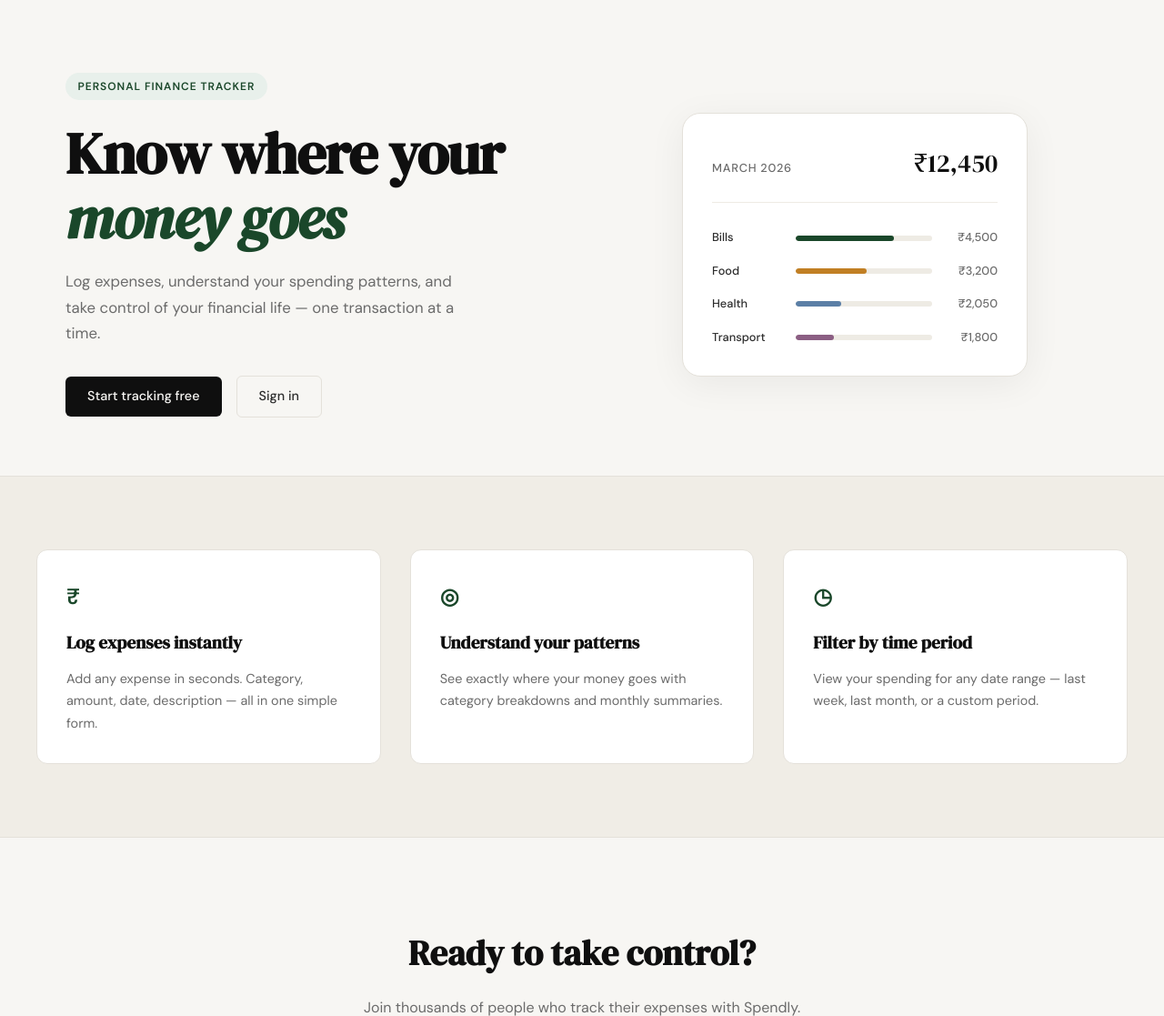
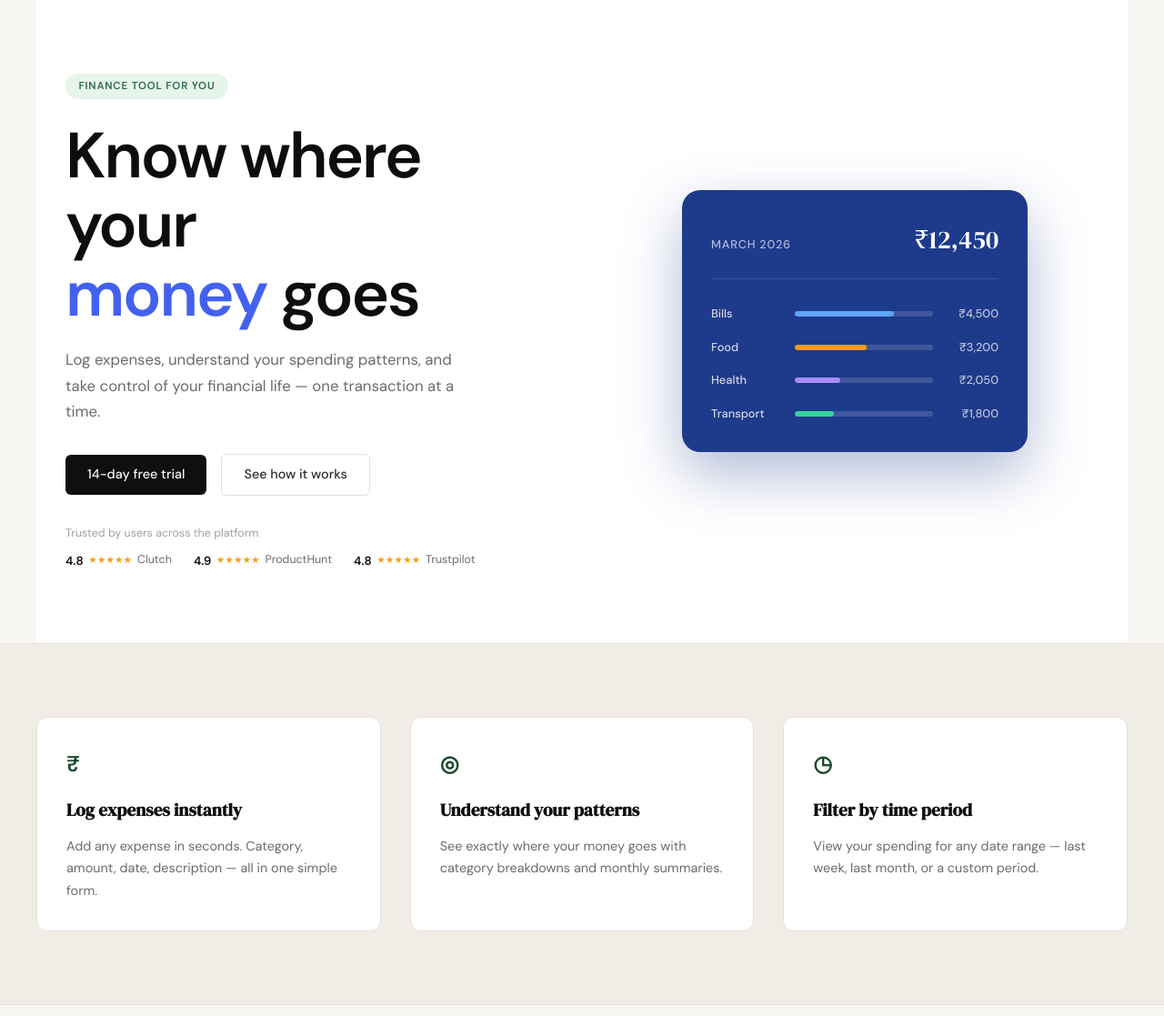
Before and after one commit to rohitmukherjee19/Xpensive, a Flask app: page / in a window 1280 px wide. Shown: the part 61-1178 px from the top of the page at 91% size. Run offline with Flask 3, Linux system fonts and the light colour scheme.

Commit message:
Landing: hero section modified

```diff
--- a/static/css/style.css
+++ b/static/css/style.css
@@ -124,7 +124,8 @@ a { color: inherit; text-decoration: none; }
 /* ------------------------------------------------------------------ */
 
 .hero {
-    padding: 5rem 2rem 4rem;
+    background: #ffffff;
+    padding: 5rem 2rem 5rem;
     display: grid;
     grid-template-columns: 1fr 1fr;
     gap: 4rem;
@@ -135,29 +136,30 @@ a { color: inherit; text-decoration: none; }
 
 .hero-badge {
     display: inline-block;
-    background: var(--accent-light);
-    color: var(--accent);
-    font-size: 0.75rem;
+    background: #e6f4ea;
+    color: #2d6a4f;
+    font-size: 0.72rem;
     font-weight: 600;
-    letter-spacing: 0.08em;
+    letter-spacing: 0.07em;
     text-transform: uppercase;
-    padding: 0.35rem 0.85rem;
+    padding: 0.3rem 0.9rem;
     border-radius: 999px;
     margin-bottom: 1.5rem;
 }
 
 .hero-title {
-    font-family: var(--font-display);
-    font-size: clamp(2.5rem, 5vw, 4rem);
-    line-height: 1.1;
-    letter-spacing: -0.02em;
-    color: var(--ink);
+    font-family: 'DM Sans', system-ui, sans-serif;
+    font-size: clamp(2.8rem, 5.5vw, 4.5rem);
+    font-weight: 800;
+    line-height: 1.08;
+    letter-spacing: -0.03em;
+    color: #0d0d0d;
     margin-bottom: 1.25rem;
 }
 
 .hero-title em {
-    font-style: italic;
-    color: var(--accent);
+    font-style: normal;
+    color: #4361ee;
 }
 
 .hero-subtitle {
@@ -174,6 +176,49 @@ a { color: inherit; text-decoration: none; }
     align-items: center;
 }
 
+.hero-trust {
+    margin-top: 2rem;
+    display: flex;
+    flex-direction: column;
+    gap: 0.55rem;
+}
+
+.hero-trust-label {
+    font-size: 0.78rem;
+    color: #a0a0a0;
+    font-weight: 400;
+}
+
+.hero-trust-badges {
+    display: flex;
+    align-items: center;
+    gap: 1.5rem;
+    flex-wrap: wrap;
+}
+
+.trust-badge {
+    display: flex;
+    align-items: center;
+    gap: 0.35rem;
+}
+
+.trust-badge-stars {
+    color: #f59e0b;
+    font-size: 0.65rem;
+    letter-spacing: 0.03em;
+}
+
+.trust-badge-score {
+    font-weight: 700;
+    font-size: 0.82rem;
+    color: #0d0d0d;
+}
+
+.trust-badge-name {
+    font-size: 0.78rem;
+    color: #6b6b6b;
+}
+
 /* ------------------------------------------------------------------ */
 /* Mock card (hero visual)                                             */
 /* ------------------------------------------------------------------ */
@@ -184,13 +229,14 @@ a { color: inherit; text-decoration: none; }
 }
 
 .mock-card {
-    background: var(--paper-card);
-    border: 1px solid var(--border);
+    background: #1e3a8a;
+    border: none;
     border-radius: var(--radius-lg);
     padding: 2rem;
     width: 100%;
     max-width: 380px;
-    box-shadow: 0 8px 40px rgba(0,0,0,0.06);
+    color: #ffffff;
+    box-shadow: 0 24px 64px rgba(30, 58, 138, 0.35);
 }
 
 .mock-card-header {
@@ -199,13 +245,13 @@ a { color: inherit; text-decoration: none; }
     align-items: baseline;
     margin-bottom: 1.75rem;
     padding-bottom: 1.25rem;
-    border-bottom: 1px solid var(--border-soft);
+    border-bottom: 1px solid rgba(255, 255, 255, 0.12);
 }
 
 .mock-label {
     font-size: 0.8rem;
     font-weight: 500;
-    color: var(--ink-muted);
+    color: rgba(255, 255, 255, 0.65);
     text-transform: uppercase;
     letter-spacing: 0.06em;
 }
@@ -213,7 +259,7 @@ a { color: inherit; text-decoration: none; }
 .mock-total {
     font-family: var(--font-display);
     font-size: 1.75rem;
-    color: var(--ink);
+    color: #ffffff;
 }
 
 .mock-bars { display: flex; flex-direction: column; gap: 1rem; }
@@ -228,31 +274,31 @@ a { color: inherit; text-decoration: none; }
 .mock-cat {
     font-size: 0.8rem;
     font-weight: 500;
-    color: var(--ink-soft);
+    color: rgba(255, 255, 255, 0.8);
 }
 
 .mock-bar-track {
     height: 6px;
-    background: var(--border-soft);
+    background: rgba(255, 255, 255, 0.15);
     border-radius: 999px;
     overflow: hidden;
 }
 
 .mock-bar {
     height: 100%;
-    background: var(--accent);
+    background: #60a5fa;
     border-radius: 999px;
     transition: width 0.6s ease;
 }
 
-.mock-bar-2 { background: var(--accent-2); }
-.mock-bar-3 { background: #5b7fa6; }
-.mock-bar-4 { background: #8b5e83; }
+.mock-bar-2 { background: #f59e0b; }
+.mock-bar-3 { background: #a78bfa; }
+.mock-bar-4 { background: #34d399; }
 
 .mock-amt {
     font-size: 0.8rem;
     font-weight: 500;
-    color: var(--ink-muted);
+    color: rgba(255, 255, 255, 0.7);
     text-align: right;
 }
 
--- a/templates/landing.html
+++ b/templates/landing.html
@@ -6,10 +6,10 @@
 
 <section class="hero">
     <div class="hero-inner">
-        <div class="hero-badge">Personal Finance Tracker</div>
+        <div class="hero-badge">Finance Tool for You</div>
         <h1 class="hero-title">
             Know where your<br>
-            <em>money goes</em>
+            <em>money</em> goes
         </h1>
         <p class="hero-subtitle">
             Log expenses, understand your spending patterns,
@@ -17,8 +17,28 @@
             one transaction at a time.
         </p>
         <div class="hero-actions">
-            <a href="{{ url_for('register') }}" class="btn-primary">Start tracking free</a>
-            <a href="{{ url_for('login') }}" class="btn-ghost">Sign in</a>
+            <a href="{{ url_for('register') }}" class="btn-primary">14-day free trial</a>
+            <a href="{{ url_for('login') }}" class="btn-ghost">See how it works</a>
+        </div>
+        <div class="hero-trust">
+            <p class="hero-trust-label">Trusted by users across the platform</p>
+            <div class="hero-trust-badges">
+                <div class="trust-badge">
+                    <span class="trust-badge-score">4.8</span>
+                    <span class="trust-badge-stars">★★★★★</span>
+                    <span class="trust-badge-name">Clutch</span>
+                </div>
+                <div class="trust-badge">
+                    <span class="trust-badge-score">4.9</span>
+                    <span class="trust-badge-stars">★★★★★</span>
+                    <span class="trust-badge-name">ProductHunt</span>
+                </div>
+                <div class="trust-badge">
+                    <span class="trust-badge-score">4.8</span>
+                    <span class="trust-badge-stars">★★★★★</span>
+                    <span class="trust-badge-name">Trustpilot</span>
+                </div>
+            </div>
         </div>
     </div>
     <div class="hero-visual">
```
